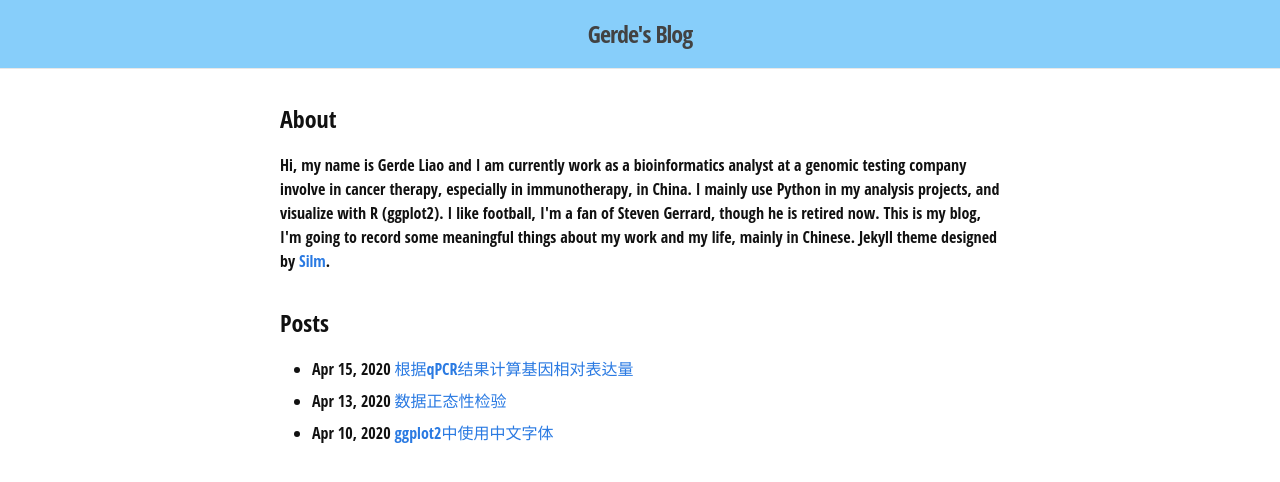
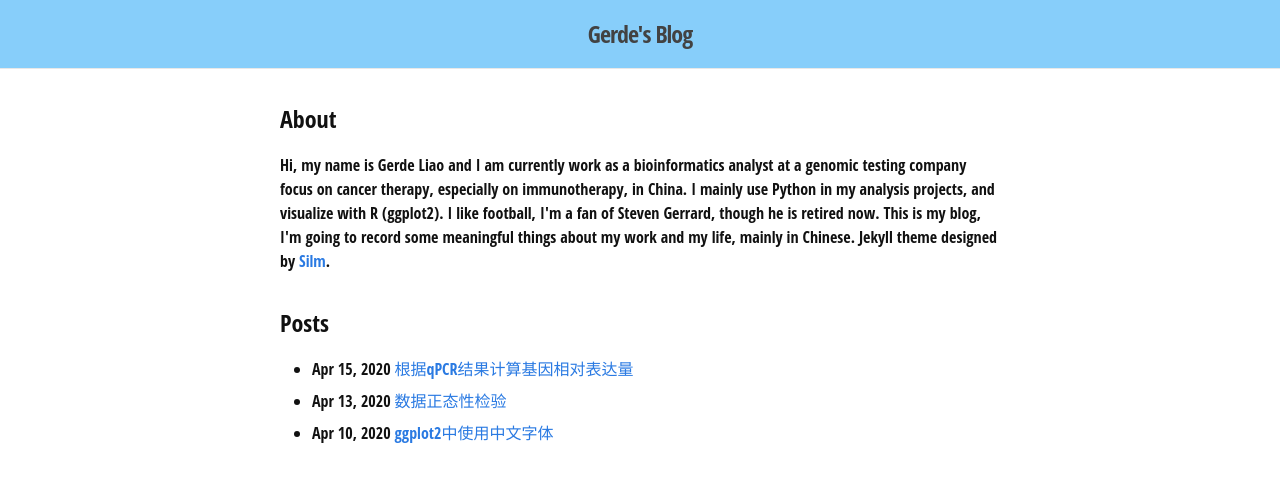
Before and after one commit to Gerde/gerde.github.io, a Jekyll site: the page built from index.html, in a window 1280 px wide. Shown: the top 482 px of the page. Built offline with Jekyll 4.4.1, drawn with Linux system fonts in a browser that asks for light colours.

Commit message:
modify about

```diff
--- a/index.html
+++ b/index.html
@@ -4,7 +4,7 @@ layout: default
 <div class="home">
 	<section>
 		<h2>About</h2>
-		<p>Hi, my name is Gerde Liao and I am currently work as a bioinformatics analyst at a genomic testing company involve in cancer therapy, especially in immunotherapy, in China. I mainly use Python in my analysis projects, and visualize with R (ggplot2). I like football, I'm a fan of Steven Gerrard, though he is retired now. This is my blog, I'm going to record some meaningful things about my work and my life, mainly in Chinese. Jekyll theme designed by <a href="https://github.com/syaning/slim">Silm</a>.</p>
+		<p>Hi, my name is Gerde Liao and I am currently work as a bioinformatics analyst at a genomic testing company focus on cancer therapy, especially on immunotherapy, in China. I mainly use Python in my analysis projects, and visualize with R (ggplot2). I like football, I'm a fan of Steven Gerrard, though he is retired now. This is my blog, I'm going to record some meaningful things about my work and my life, mainly in Chinese. Jekyll theme designed by <a href="https://github.com/syaning/slim">Silm</a>.</p>
 	</section>
 	<section>
 		<h2>Posts</h2>
```
